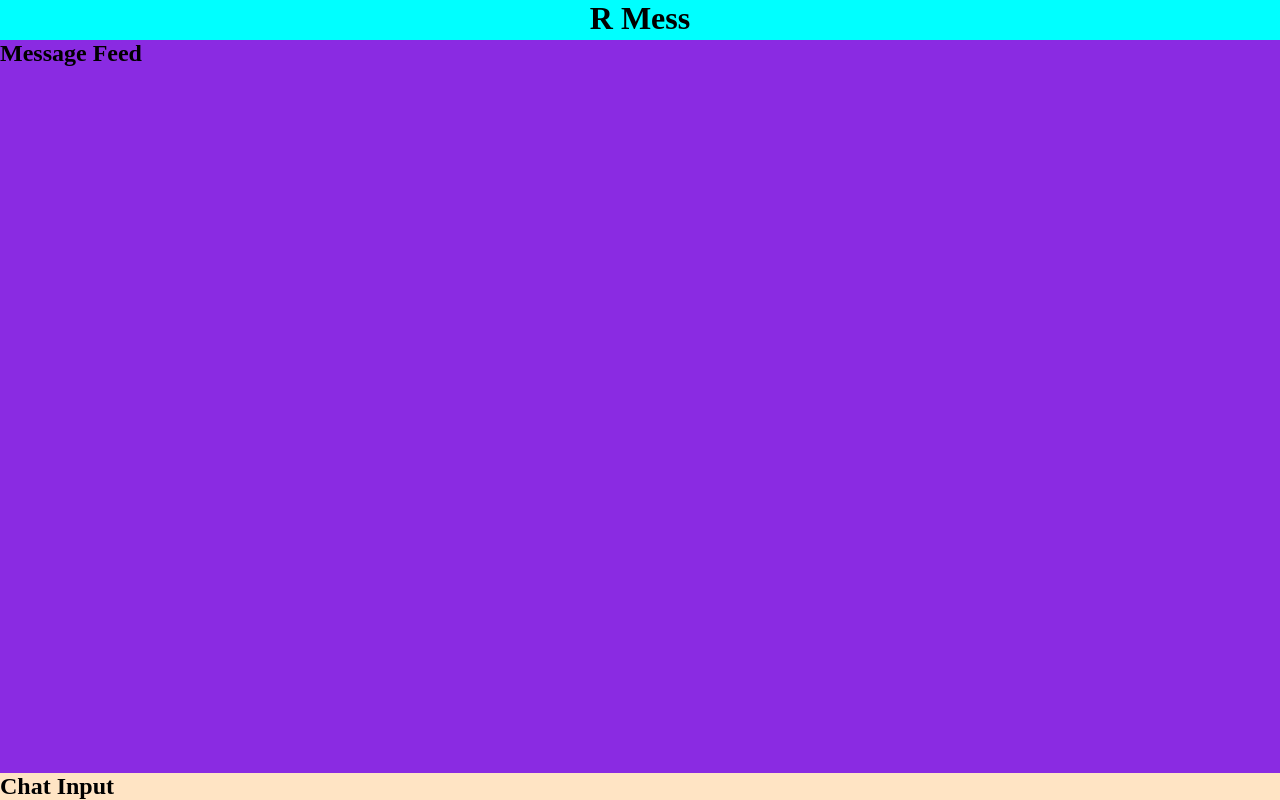
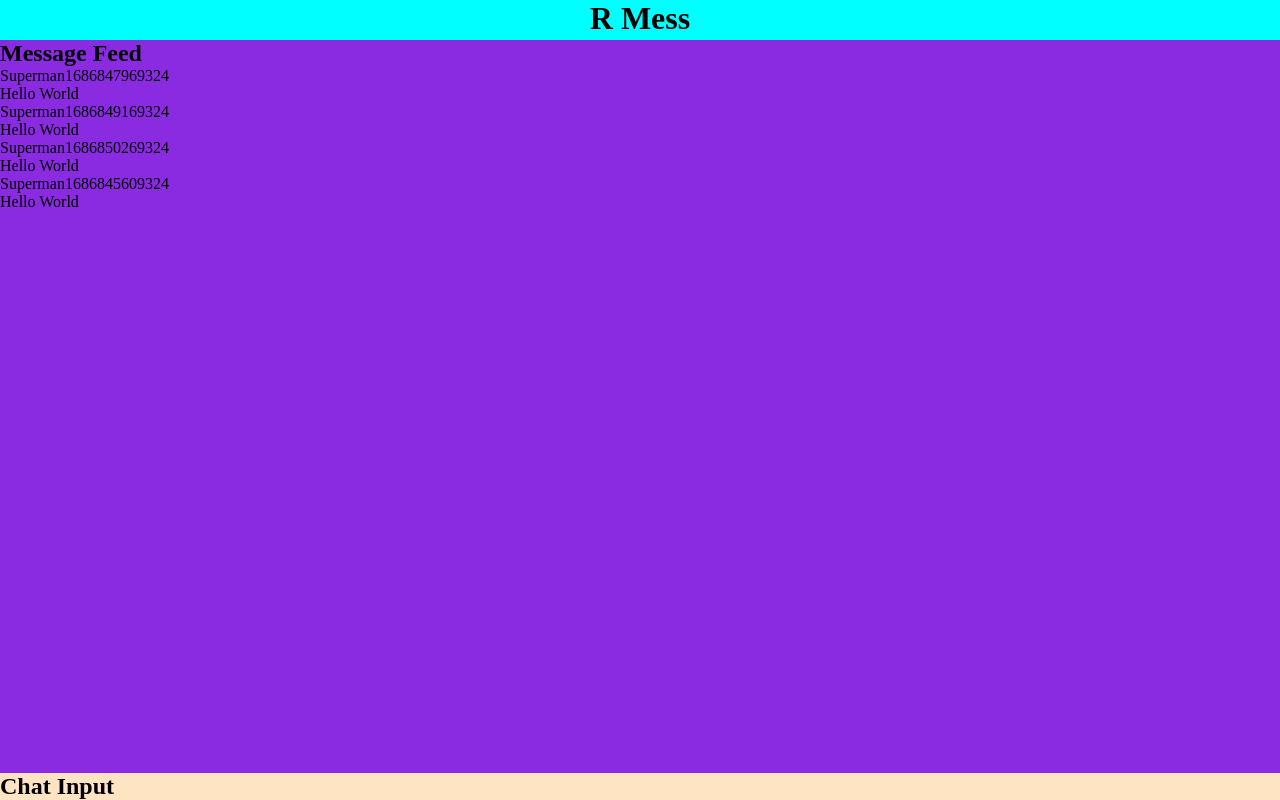
Before and after one commit to LarsGJobloop/realtime-messaging, a React (Vite) app in the folder client/: page / in a window 1280 px wide. Built offline with nearby package versions, Linux system fonts and the light colour scheme.

Commit message:
setup consumption of mocks

```diff
--- a/client/src/components/Chat/Chat.jsx
+++ b/client/src/components/Chat/Chat.jsx
@@ -2,12 +2,15 @@
 
 import { ChatFeed } from "../ChatFeed/ChatFeed";
 import { ChatInput } from "../ChatInput/ChatInput";
+import { useChat } from "../../hooks/useChat/useChat";
 
 export function Chat() {
+  const { messages, postMessage } = useChat("commonRoom");
+
   return (
     <div className={style["Chat"]}>
-      <ChatFeed />
-      <ChatInput />
+      <ChatFeed feed={messages} />
+      <ChatInput onPostMessage={postMessage} />
     </div>
   );
 }
--- a/client/src/components/ChatFeed/ChatFeed.jsx
+++ b/client/src/components/ChatFeed/ChatFeed.jsx
@@ -1,9 +1,40 @@
 import style from "./style.module.css";
 
-export function ChatFeed() {
+
+/**
+ *
+ * @param {{
+ *  feed: import("../../hooks/useChat/useChat").ChatMessage[]
+ * }} props
+ * @returns
+ */
+export function ChatFeed({
+  feed
+}) {
   return (
     <section className={style["ChatFeed"]}>
       <h2>Message Feed</h2>
+      <ul>
+        {
+          feed.map(
+            (chatMessage) => {
+              return (
+                <li key={chatMessage.id}>
+                  <div>
+                    <div>
+                      <span>{chatMessage.author.alias}</span>
+                      <span>{chatMessage.createdAt}</span>
+                    </div>
+                    <p>
+                      {chatMessage.body}
+                    </p>
+                  </div>
+                </li>
+              )
+            }
+          )
+        }
+      </ul>
     </section>
   );
 }
```
